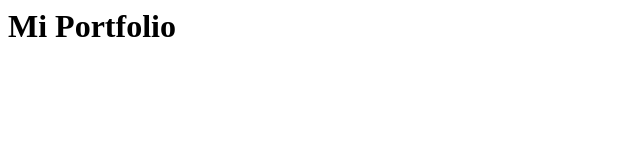
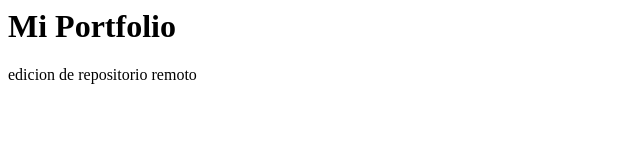
Before and after one commit to Zekealx/portfolio-FrontEnd, a plain HTML site: page index.html in a window 1280 px wide. Shown: the whole page, without its empty margins (0-640 px from the left). Drawn offline with Linux system fonts and the light colour scheme.

Commit message:
Update index.html

```diff
--- a/index.html
+++ b/index.html
@@ -1 +1,2 @@
 <h1>Mi Portfolio</h1>
+<p> edicion de repositorio remoto </p>
```
